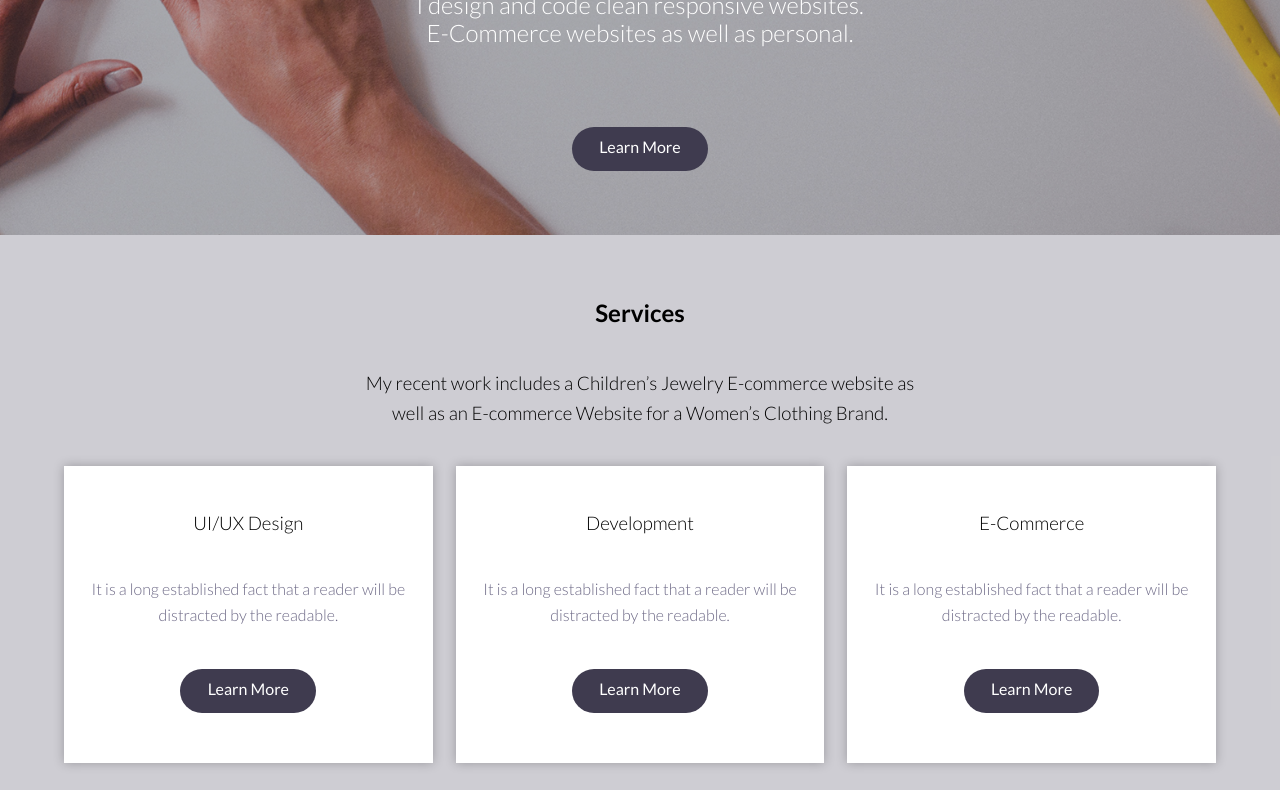
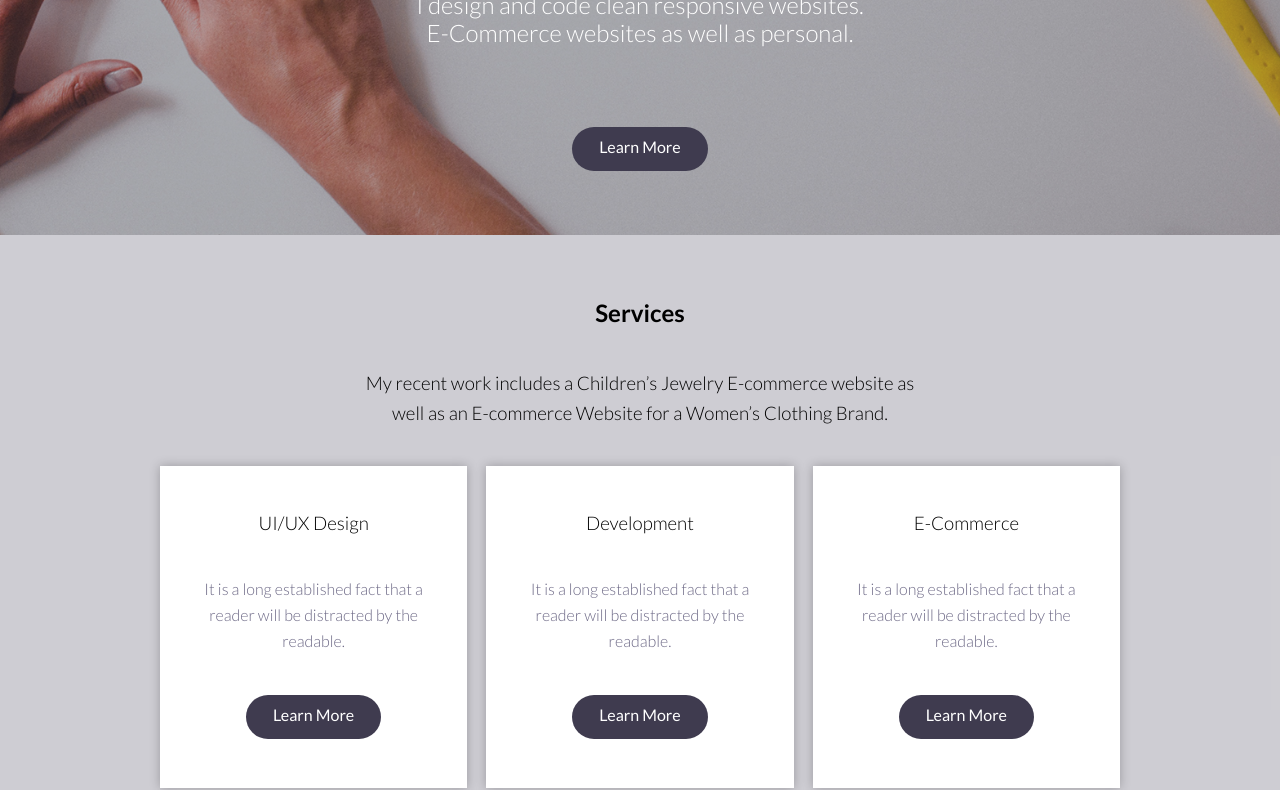
Before and after one commit to bolivar/Portfolio, a website: page index.html in a window 1280 px wide. Shown: the part 307-1097 px from the top of the page. Drawn offline with nearby package versions, Linux system fonts and the light colour scheme.

Commit message:
index changes
changed container width to 940px

```diff
--- a/package.json
+++ b/package.json
@@ -15,5 +15,7 @@
     "gulp-notify": "^2.2.0",
     "gulp-ruby-sass": "^2.0.6"
   },
-  "devDependencies": {}
+  "devDependencies": {
+    "es6-promise": "^3.1.2"
+  }
 }
--- a/scss/style.sass
+++ b/scss/style.sass
@@ -17,8 +17,8 @@ html, body, button
     clear: both
 
 .wrapper
-    width: 1440px
-    max-width: 90%
+    width: 960px
+    max-width: 100%
     margin: 0 auto
     text-align: center
 
@@ -145,6 +145,7 @@ textarea:focus, input:focus
             background: $main
     #slider
         list-style: none
+        background: red
         li
             width: 600px
             height: 375px
```
Also changed, not shown: gulpfile.js (+4 -0 lines), css/style.css.
